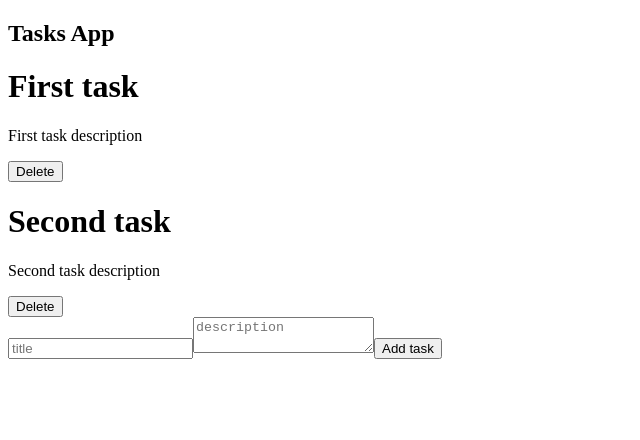
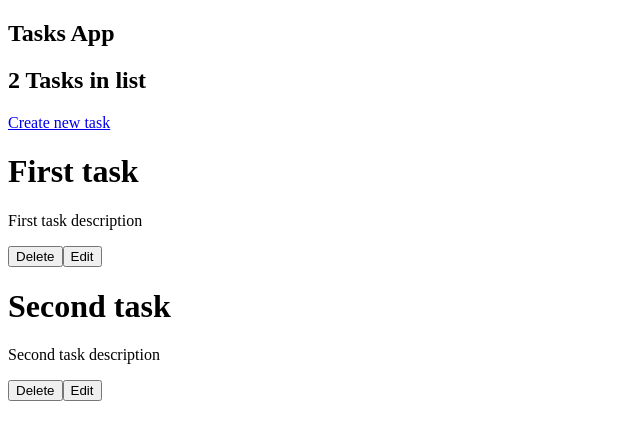
Before and after one commit to Renukta-21/RTK-TasksApp, a React (Vite) app: page / in a window 1280 px wide. Shown: the top 440 px of the page, without its empty margins (0-640 px from the left). Built offline with nearby package versions, Linux system fonts and the light colour scheme.

Commit message:
react router

```diff
--- a/package.json
+++ b/package.json
@@ -14,6 +14,7 @@
     "react": "^18.3.1",
     "react-dom": "^18.3.1",
     "react-redux": "^9.1.2",
+    "react-router": "^7.0.2",
     "uuid": "^11.0.3"
   },
   "devDependencies": {
--- a/src/App.jsx
+++ b/src/App.jsx
@@ -1,3 +1,4 @@
+import { BrowserRouter, Route, Routes } from "react-router"
 import NewTaskForm from "./TaskForm"
 import TaskList from "./TaskList"
 
@@ -5,8 +6,12 @@ function App() {
   return (
     <div>
       <h2>Tasks App</h2>
-      <TaskList/>
-      <NewTaskForm/>
+      <BrowserRouter>
+      <Routes>
+      <Route path="/" element={<TaskList/>} />
+      <Route path="/create-task" element={<NewTaskForm/>} />
+      </Routes>
+      </BrowserRouter>
     </div>
   )
 }
--- a/src/TaskForm.jsx
+++ b/src/TaskForm.jsx
@@ -1,10 +1,11 @@
 import { useState } from "react"
 import { useDispatch } from "react-redux"
 import { addTask } from "./features/taskSlice"
-
+import { useNavigate } from "react-router"
 
 function NewTaskForm() {
   const dispatch = useDispatch()
+  const navigate = useNavigate()
 
   const [task, setTask] = useState({
     title:'',
@@ -18,6 +19,7 @@ function NewTaskForm() {
       title:'',
       description:''
     })
+    navigate('/')
   }
   const handleChange=(e)=>{
     setTask({
--- a/src/TaskList.jsx
+++ b/src/TaskList.jsx
@@ -1,20 +1,37 @@
 import { useDispatch, useSelector } from "react-redux"
-import { deleteTask } from "./features/taskSlice"
+import { deleteTask, editTask } from "./features/taskSlice"
+import { useState } from "react"
+import { Link } from "react-router"
 
 function TaskList() {
+    const [editionMode, setEditionMode] = useState(false)
+    const [editingTask, setEditingTask] = useState(null)
+
     const tasks = useSelector(state=>state.tasks)
     const dispatch = useDispatch()
 
     const handleDelete = (id)=>{
         dispatch(deleteTask(id))
     }
+    const handleEdit = (id)=>{
+        setEditionMode(true)
+        const editField = tasks.find(t=> t.id === id)
+        setEditingTask(editField)
+        console.log(editField)
+        /* dispatch(editTask(id)) */
+    }
     return (
     <div>
+        <header>
+            <h2>{tasks.length} Tasks in list</h2>
+            <Link to={'/create-task'}>Create new task</Link>
+        </header>
         {tasks.length>0 ? tasks.map(t=>(
             <div key={t.id}>
                 <h1>{t.title}</h1>
                 <p>{t.description}</p>
                 <button onClick={()=> handleDelete(t.id)}>Delete</button>
+                <button onClick={()=> handleEdit(t.id)}>{editionMode && editingTask.id === t.id ? 'Save' : 'Edit'}</button>
             </div>
         )) : <p>No tasks yet</p> }
     </div>
--- a/src/features/taskSlice.js
+++ b/src/features/taskSlice.js
@@ -26,10 +26,13 @@ const tasksSlice = createSlice({
             if(deleteItem){
                 state.splice(state.indexOf(deleteItem), 1)
             }
+        },
+        editTask: (state, action)=>{
+            console.log(action.payload)
         }
     }
 })
 
-export const {addTask, deleteTask} = tasksSlice.actions
+export const {addTask, deleteTask, editTask} = tasksSlice.actions
 
 export default tasksSlice.reducer
--- a/src/main.jsx
+++ b/src/main.jsx
@@ -3,6 +3,7 @@ import { createRoot } from 'react-dom/client'
 import App from './App.jsx'
 import { store } from './app/store.js'
 import { Provider } from 'react-redux'
+
 
 createRoot(document.getElementById('root')).render(
   <StrictMode>
```
Also changed, not shown: 1 other file (tests, documents, lock files or other folders).
